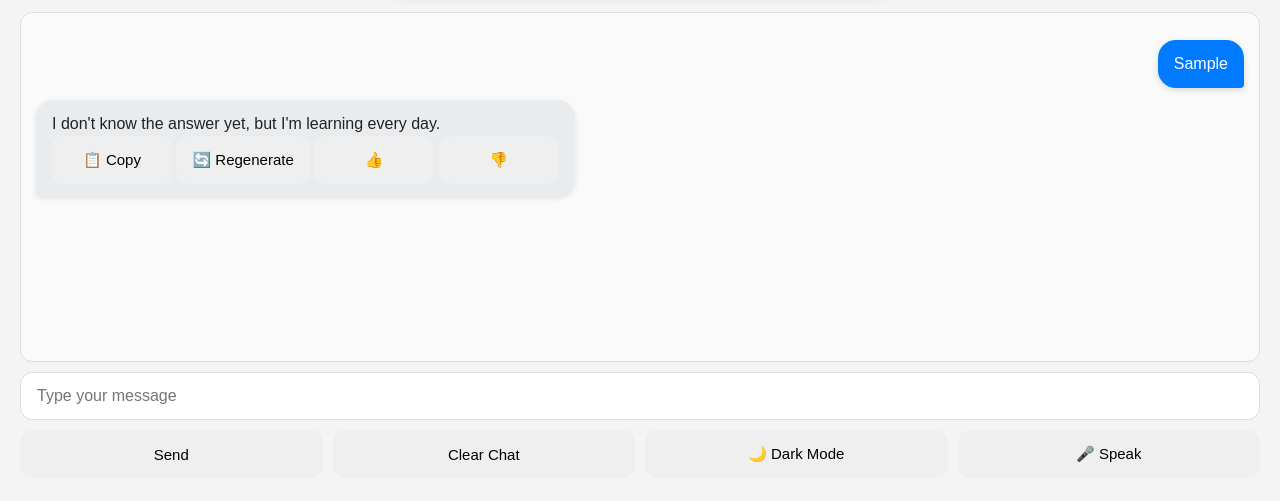
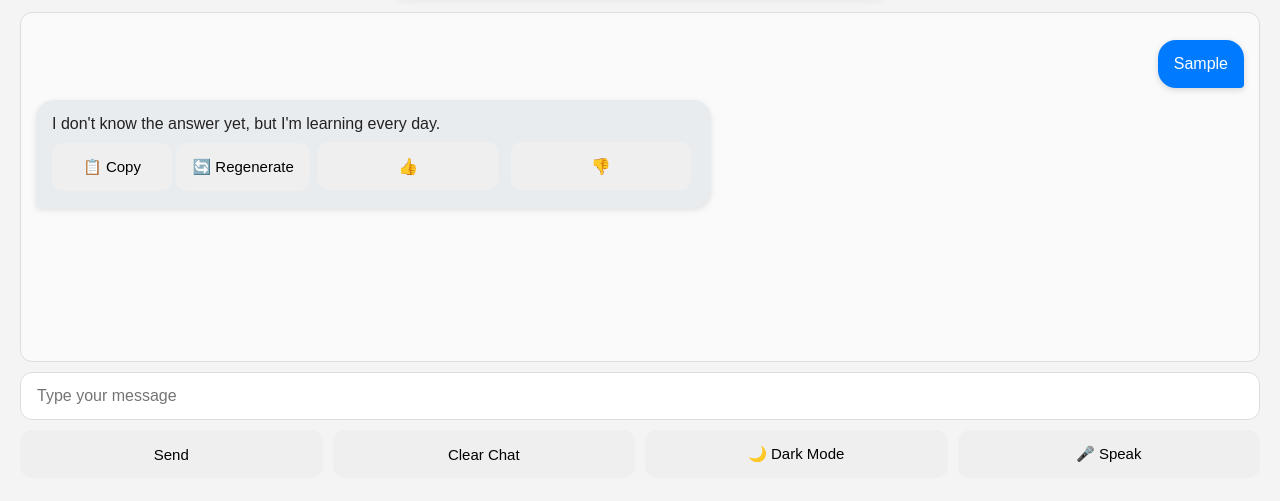
Before and after one commit to louisosayiotoghile01-hue/Louis-ai, a plain HTML site: page app.html in a window 1280 px wide. Both pictures are taken after typing "Sample" into the empty fields and a click on the button "Send". Shown: the part 103-604 px from the top of the page. Drawn offline with Linux system fonts and the light colour scheme; no server answers.

Commit message:
Add styles for feedback buttons
Added styles for feedback buttons with hover and disabled states.

```diff
--- a/style.css
+++ b/style.css
@@ -401,3 +401,30 @@ button:active{
         opacity:1;
     }
 }
+.feedback-button{
+    display: inline-block;
+    width: auto;
+    margin-top: 8px;
+    margin-right: 6px;
+    padding: 10px 18px;
+    border: none;
+    border-radius: 10px;
+    cursor: pointer;
+    font-size: 16px;
+}
+
+.feedback-button:disabled{
+    opacity: 0.6;
+    cursor: default;
+}
+/* 👍 👎 Feedback buttons */
+.feedback-button{
+    display:inline-block !important;
+    width:180px !important;
+    min-width:0 !important;
+    margin:6px 4px !important;
+}
+
+.feedback-button:disabled{
+    opacity:0.45;
+}
```
